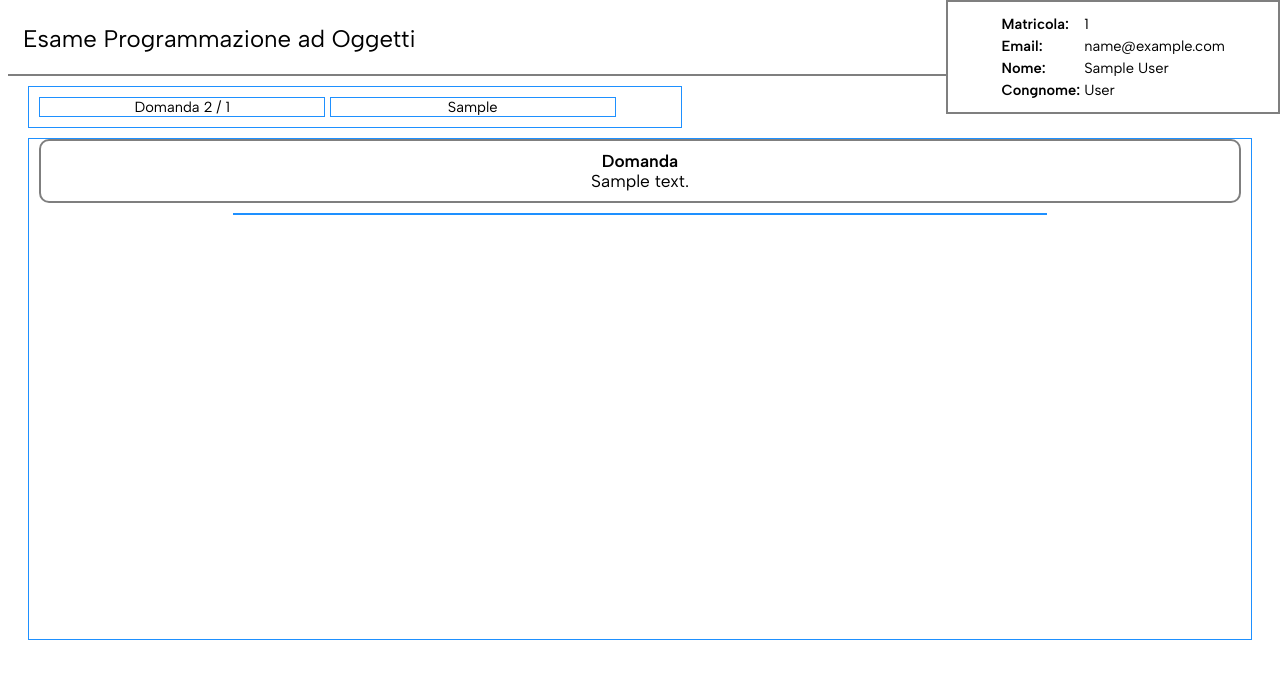
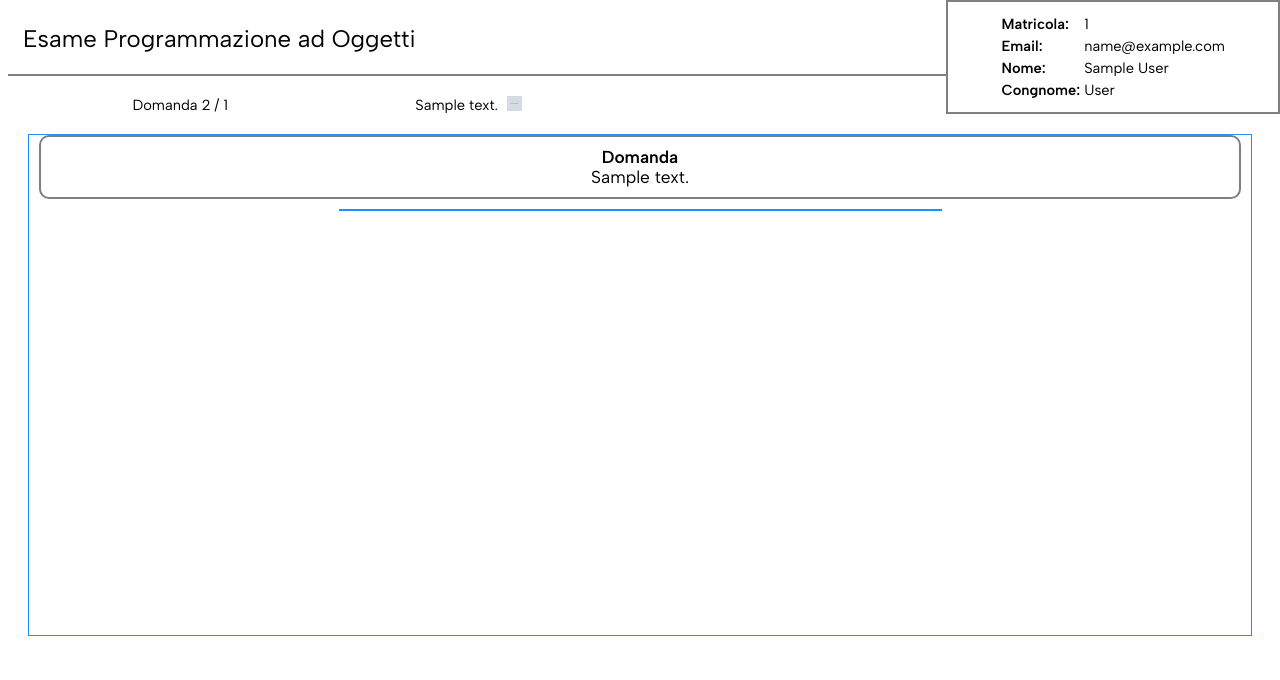
Before and after one commit to MColombari/WebCompilingExams, a Flask app: template webcompilingexams/templates/exam.html in a window 1280 px wide. Shown: the top 680 px of the page. Run offline with Flask 2, Linux system fonts and the light colour scheme; a user stored in the database is signed in; tables that the repository leaves empty hold one stand-in row (values such as "Sample post"); the template is opened without the code that fills it: values that come from a table or form of the project are taken from there, most other values are stand-ins (such as "Sample title", 1, 10 or a date in 2020); grey boxes marked "Sample" are stand-in pictures; lists and menus that the app fills with data are empty.

Commit message:
Implementation of test div to show test result and icon to summarise it.

```diff
--- a/webcompilingexams/models.py
+++ b/webcompilingexams/models.py
@@ -35,6 +35,8 @@ class Question(db.Model):
     answer = db.Column(db.String, nullable=False)
     compiler_output = db.Column(db.String, nullable=False)
     test_output = db.Column(db.String, nullable=False)
+    test_output_summary = db.Column(db.String, nullable=False)
+    test_output_icon = db.Column(db.String, nullable=False)
 
     # Tipi:
     #       0 - Open question.
--- a/webcompilingexams/static/exam.css
+++ b/webcompilingexams/static/exam.css
@@ -25,12 +25,26 @@ select option {
 	font-size: 11pt;
 	display: inline-block;
 	vertical-align:top;
+	padding: 0;
+}
+
+.compiler_output_icon{
+	display: inline-block;
+	vertical-align:top;
+	height: 15px;
+	width: 15px;
+	margin-left: 5px;
 }
 
 .function_divs{
 	display: inline-block;
 	vertical-align:top;
 	margin: 0 10px;
+}
+
+.function_images{
+	width: fit-content;
+	height: fit-content;
 }
 
 .multiple_answer{
@@ -103,9 +117,21 @@ select option {
 #output_compiler_div{
 	display: inline-block;
 	vertical-align:top;
-	width: calc(30% - 50px);
+	width: calc(25% - 50px);
 	height: 300px;
-	margin-right: 30px;
+	margin-right: 15px;
+
+	border: 1px solid #7f7f7f;
+	border-radius: 10px;
+	padding: 5px 20px;
+}
+
+#output_test_div{
+	display: inline-block;
+	vertical-align:top;
+	width: calc(25% - 55px);
+	margin-right: 15px;
+	height: 300px;
 
 	border: 1px solid #7f7f7f;
 	border-radius: 10px;
@@ -115,10 +141,15 @@ select option {
 #input_user_div{
 	display: inline-block;
 	vertical-align:top;
-	width: calc(70% - 30px);
+	width: calc(50% - 21px);
 	height: 300px;
-	padding: 0;
-	margin: 0 auto;
+}
+
+#single_input_user_div{
+	display: block;
+	width: calc(50%);
+	height: 300px;
+	margin: 0 auto 30px;
 }
 
 #text{
--- a/webcompilingexams/templates/exam.html
+++ b/webcompilingexams/templates/exam.html
@@ -36,12 +36,13 @@
 		</table>
 	</div>
 	<form method="POST" action="{{ url_for('exam') }}">
-		<div class="debug" id="information_div">
-			<div class="debug information_divs">
+		<div class="" id="information_div">
+			<div class="information_divs">
 				Domanda {{ index + 1 }} / {{ questions_number }}
 			</div>
-			<div class="debug information_divs">
-				{{ question.test_output }}
+			<div class="information_divs">
+				{{ question.test_output_summary }}
+				<img class="compiler_output_icon" src="{{ question.test_output_icon }}" alt="Image not found" />
 			</div>
 		</div>
 		<div class="debug" id="question_content_div">
@@ -51,14 +52,11 @@
 			</div>
 
 			{% if question.type == 0 %} <!-- Open question -->
-				<div style="display: block; margin-bottom: 40px;" id="input_user_div">
+				<div style="display: block; margin-bottom: 40px;" id="single_input_user_div">
 					{{ form.text }}
 				</div>
 			{% elif question.type == 1 %} <!-- Multiple choice question -->
-				<div class="debug" style="	display: block;
-											height: fit-content;
-											margin-bottom: 30px;"
-					 id="input_user_div">
+				<div class="debug" style="height: fit-content;" id="single_input_user_div">
 					{% for q in form.multiple_field_data %}
 						<!-- <button class="debug" id="{{ q[0] }}" onclick="click(this)">{{ q[1] }}</button> -->
 						{% if q[0] in preselected %}
@@ -73,16 +71,24 @@
 					<p style="font-weight: bold; text-align: center; margin: 10px auto;">Output terminale</p>
 					{{ question.compiler_output }}
 				</div>
+				<div id="output_test_div">
+					<p style="font-weight: bold; text-align: center; margin: 10px auto;">Test</p>
+					{{ question.test_output }}
+				</div>
 				<div id="input_user_div">
 					{{ form.text }}
 				</div>
 				<div id="function_management_div">
 					<div class="debug function_divs" style="margin-bottom: 0;">
-						<img src="{{ url_for('static', filename="icon/checked-checkbox-50.png") }}" alt="Image not found"/><br>
+						<input class="function_images" type="image" name="compile" value="True"
+							   src="{{ url_for('static', filename="icon/checked-checkbox-50.png") }}"
+							   alt="Image not found">
 						<p style="margin-bottom: 0; padding-bottom: 0;">Compila</p>
 					</div>
 					<div class="function_divs">
-						<img src="{{ url_for('static', filename="icon/test-passed-50.png") }}" alt="Image not found"/><br>
+						<!-- <img src="{{ url_for('static', filename="icon/test-passed-50.png") }}" alt="Image not found"/><br> -->
+						<input class="function_images" type="image" name="test" value="True"
+							   src="{{ url_for('static', filename="icon/test-passed-50.png") }}" alt="Image not found">
 						<p>Testa</p>
 					</div>
 				</div>
```
Also changed, not shown: webcompilingexams/load_question.py (+26 -9 lines), webcompilingexams/routes.py (+8 -0 lines), webcompilingexams/static/icon/check-mark-48.png (added), webcompilingexams/static/icon/check-mark-96.png (added), webcompilingexams/static/icon/cross-mark-48.png (added), webcompilingexams/static/icon/cross-mark-96.png (added), webcompilingexams/static/icon/question-mark-64.png (added).
